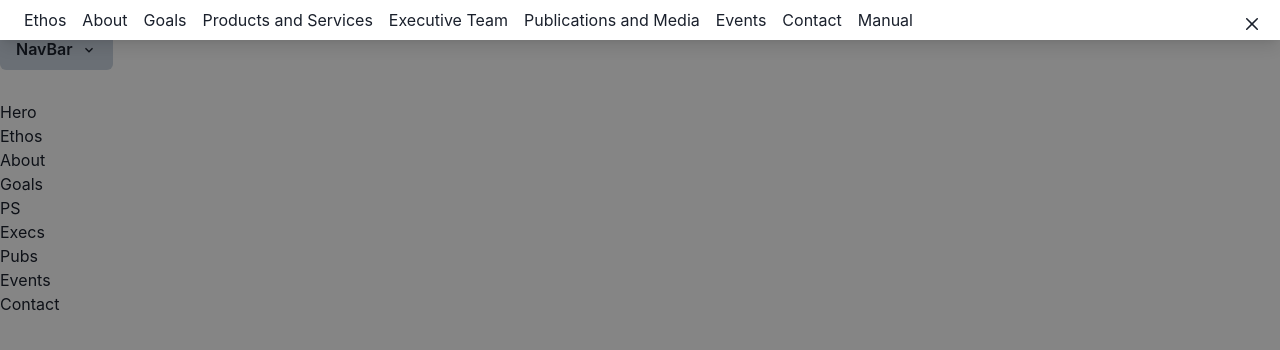
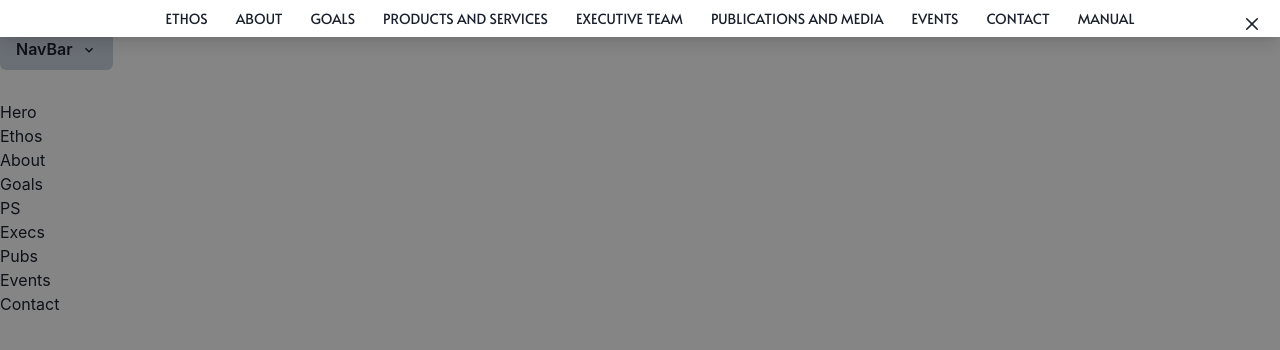
Before and after one commit to janayee-c/ncis, a React (Create React App) app in the folder ncis/: page / in a window 1280 px wide. Both pictures are taken after a click on the button "NavBar". Shown: the top 350 px of the page. Built offline with nearby package versions, Linux system fonts and the light colour scheme.

Commit message:
changed navbar styles

```diff
--- a/ncis/src/components/Navbar.jsx
+++ b/ncis/src/components/Navbar.jsx
@@ -74,21 +74,22 @@ const Navbar = () => {
         placement={placeDrawer()}
         onClose={onClose}
         finalFocusRef={btnRef}
+        width="400px"
       >
         <DrawerOverlay />
         <DrawerContent>
           <DrawerCloseButton />
           <DrawerBody>
-            <Stack direction={stackDirection()} spacing={4}>
-              <Link>Ethos</Link>
-              <Link>About</Link>
-              <Link>Goals</Link>
-              <Link>Products and Services</Link>
-              <Link>Executive Team</Link>
-              <Link>Publications and Media</Link>
-              <Link>Events</Link>
-              <Link>Contact</Link>
-              <Link to="/Manual">Manual</Link>
+            <Stack direction={stackDirection()} spacing={2} textAlign="center" justifyContent="center">
+              <Link >ETHOS</Link>
+              <Link class="links">ABOUT</Link>
+              <Link class="links">GOALS</Link>
+              <Link class="links">PRODUCTS AND SERVICES</Link>
+              <Link class="links">EXECUTIVE TEAM</Link>
+              <Link class="links">PUBLICATIONS AND MEDIA</Link>
+              <Link class="links">EVENTS</Link>
+              <Link class="links">CONTACT</Link>
+              <Link class="links" to="/Manual">MANUAL</Link>
             </Stack>
           </DrawerBody>
         </DrawerContent>
--- a/ncis/src/styles/Navbar.css
+++ b/ncis/src/styles/Navbar.css
@@ -0,0 +1,7 @@
+:link {
+    font-family: 'Beckman';
+    font-weight: 400;
+    font-size: 14px;
+    padding-top: 0;
+    text-indent: 1.25rem;
+}
```
